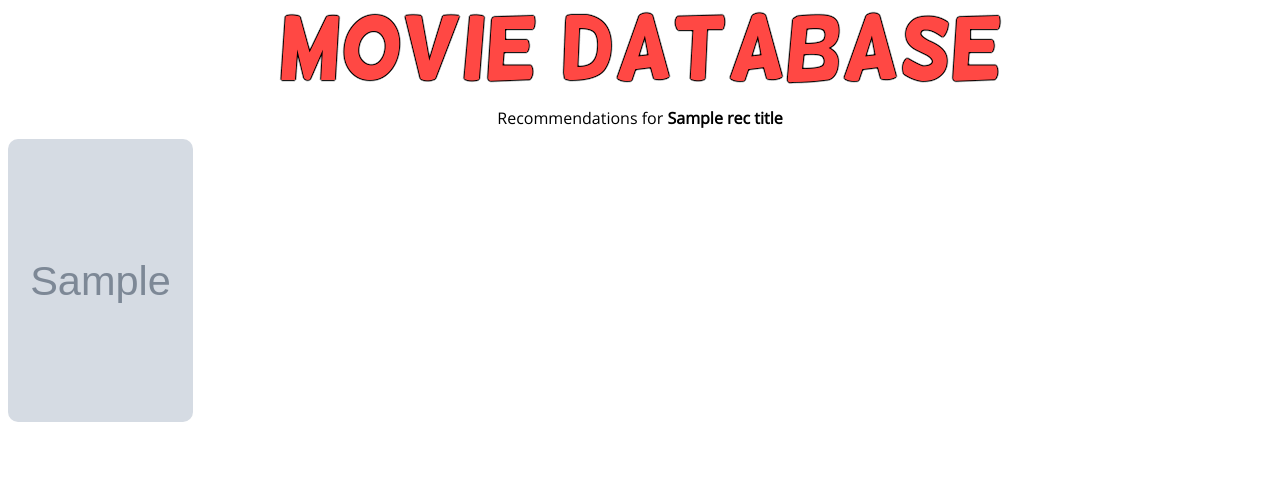
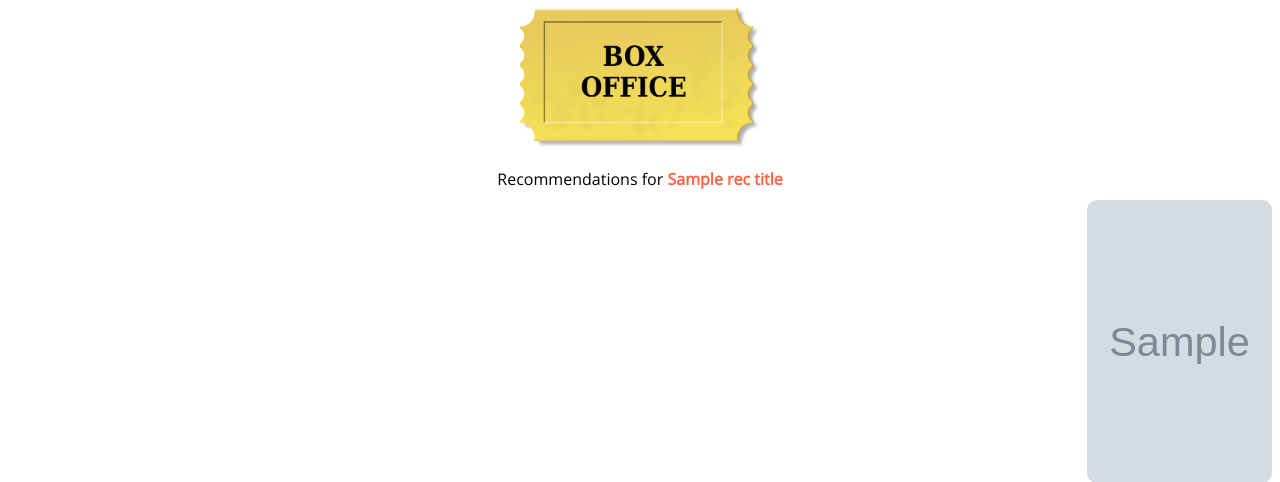
Before and after one commit to pncnmnp/Movie-Recommendation, a Flask app: template flask/templates/recommendations.html in a window 1280 px wide. Shown: the top 482 px of the page. Run offline with Flask 2, Linux system fonts and the light colour scheme; the template is opened without the code that fills it: most values are stand-ins (such as "Sample title", 1, 10 or a date in 2020); grey boxes marked "Sample" are stand-in pictures.

Commit message:
Updated UI to display the search title Added new logo for the site

```diff
--- a/flask/static/common_styles.css
+++ b/flask/static/common_styles.css
@@ -37,6 +37,8 @@
 	margin: 0 auto;
 	max-width: 100%;
 	padding-bottom: 20px;
+	width: 240px;
+	height: 140px;
 }
 
 #search {
@@ -120,3 +122,8 @@
 .recommend-for > span {
 	font-weight: bold;
 }
+
+.recommend-for > span > a {
+	text-decoration: none;
+	color: tomato;
+}
--- a/flask/templates/recommendations.html
+++ b/flask/templates/recommendations.html
@@ -12,7 +12,7 @@
 
 	<body>
 		<img src="{{ url_for('static', filename='images/logo-homepage.png') }}" class="homepage-logo">
-		<div class="recommend-for">Recommendations for <span>{{ rec_title }}</span></div>
+		<div class="recommend-for">Recommendations for <span><a href="/movie?title={{ rec_title }}&id={{ rec_id }}">{{ rec_title }}</span></div>
 		<div class="recommendations">
 			<div class="row">
 			{% for title in titles %}
--- a/server.py
+++ b/server.py
@@ -43,8 +43,12 @@
 		did_you_mean = False
 		df = rec.recommend(title, DEFAULT_LIMIT, full_search=True, keywords_and_desc=False, critics=False)
 		poster_paths = get_poster_paths(df["id"].tolist(), df["original_title"].tolist())
-		if rec.changed_title != title:
+		if rec.changed_title != title and rec.changed_title != str():
 			did_you_mean = True
+		else:
+			rec.changed_title = title
+		rec_title_meta = get_meta(rec.changed_title, None)
+		rec_id = rec_title_meta[0]["id"]
 
 		return render_template('recommendations.html',
 								titles=df["original_title"].tolist(),
@@ -52,6 +56,7 @@
 								votes=df["vote_average"].tolist(),
 								m_id=df["id"].tolist(),
 								rec_title=rec.changed_title,
+								rec_id=rec_id,
 								did_you_mean=did_you_mean)
 	else:
 		return render_template('homepage.html')
```
Also changed, not shown: flask/static/images/logo-homepage-1.png (added), flask/static/images/logo-homepage-2.png (added), flask/static/images/logo-homepage.png, flask/static/images/logo.png (added).
